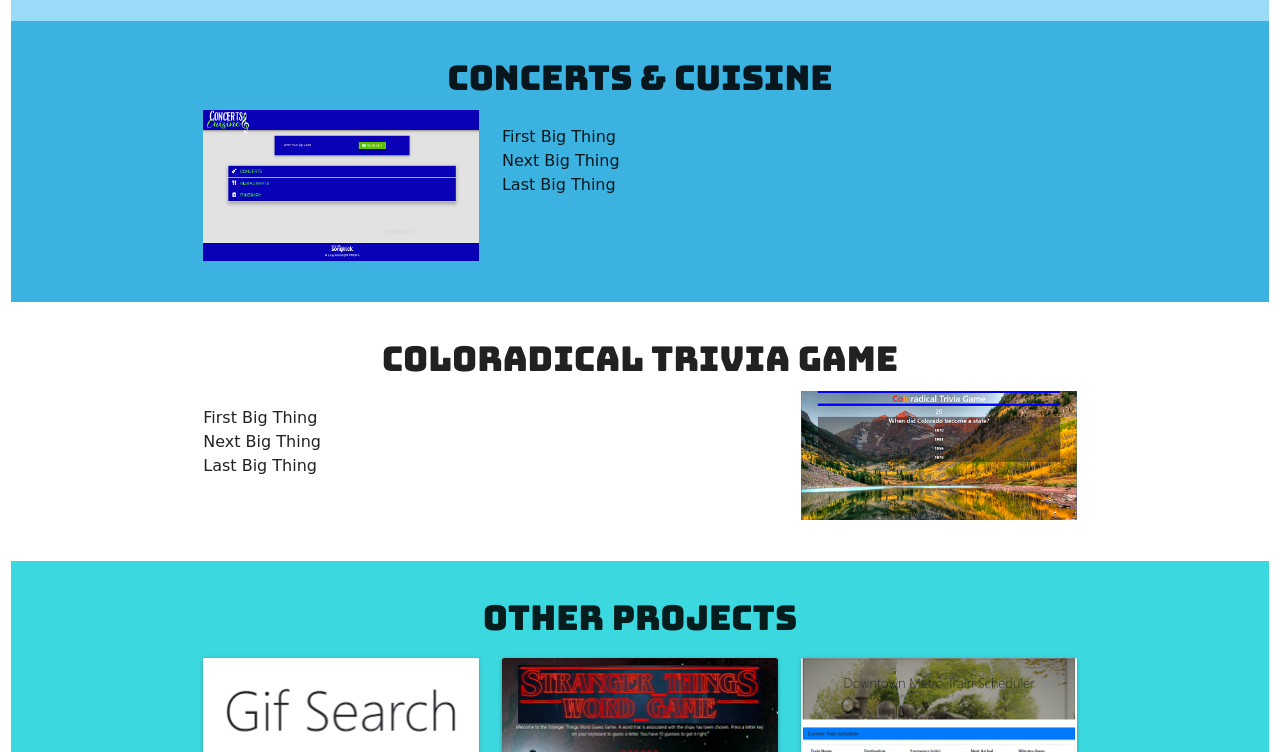
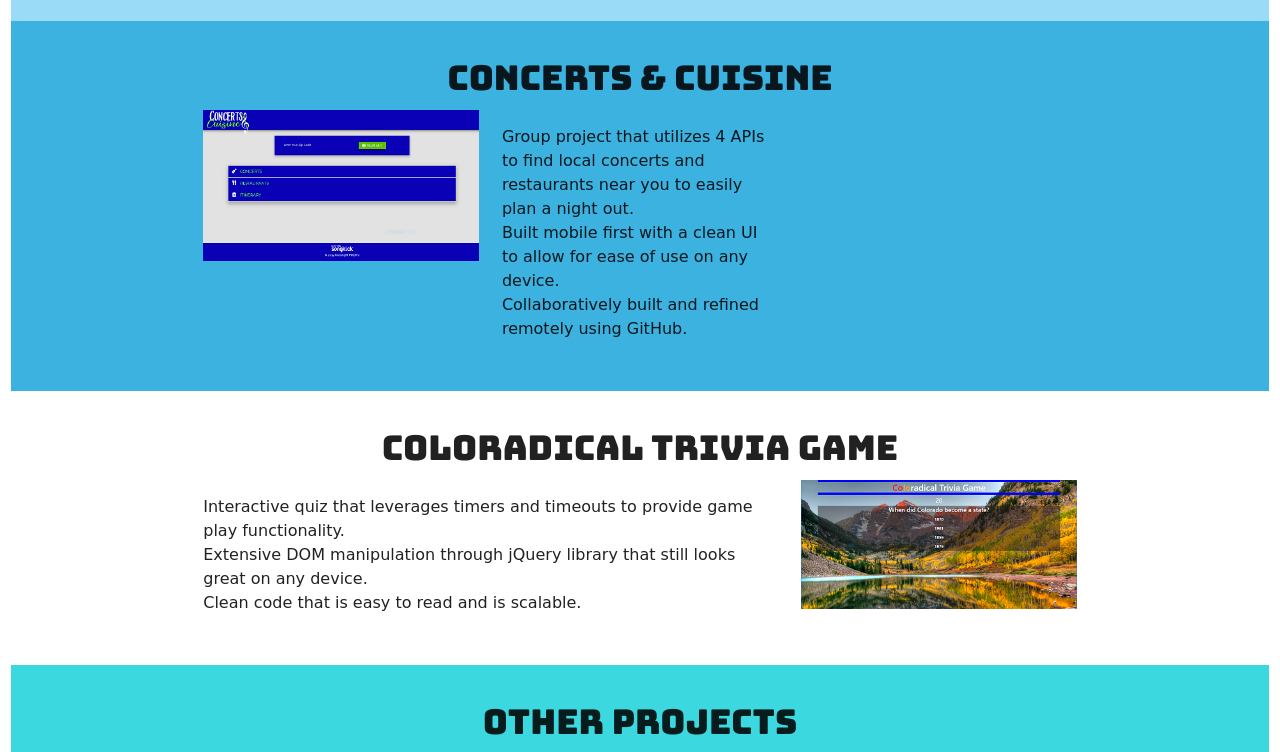
Before and after one commit to dirkcallaway/portfolio, a plain HTML site: page index.html in a window 1280 px wide. Shown: the part 980-1732 px from the top of the page. Drawn offline with nearby package versions, Linux system fonts and the light colour scheme; a web font is replaced by a local one.

Commit message:
Finished coding projects in HTML

```diff
--- a/index.html
+++ b/index.html
@@ -2,6 +2,7 @@
 <html>
 
 <head>
+  <title>MJP Portfolio</title>
   <!--Google Fonts-->
   <link href="https://fonts.googleapis.com/css?family=Bungee|Bungee+Shade|Londrina+Solid" rel="stylesheet">
   <!--Import Google Icon Font-->
@@ -102,9 +103,9 @@
             </div>
             <div class="col s12 m8 l4">
               <ul>
-                <li class="lon">First Big Thing</li>
-                <li class="lon">Next Big Thing</li>
-                <li class="lon">Last Big Thing</li>
+                <li class="lon">Group project that utilizes 4 APIs to find local concerts and restaurants near you to easily plan a night out.</li>
+                <li class="lon">Built mobile first with a clean UI to allow for ease of use on any device.</li>
+                <li class="lon">Collaboratively built and refined remotely using GitHub.</li>
               </ul>
             </div>
           </div>
@@ -118,9 +119,9 @@
             <h4 class="bungee center">Coloradical Trivia Game</h4>
             <div class="col s12 m8 l8">
               <ul>
-                <li class="lon">First Big Thing</li>
-                <li class="lon">Next Big Thing</li>
-                <li class="lon">Last Big Thing</li>
+                <li class="lon">Interactive quiz that leverages timers and timeouts to provide game play functionality.</li>
+                <li class="lon">Extensive DOM manipulation through jQuery library that still looks great on any device.</li>
+                <li class="lon">Clean code that is easy to read and is scalable.</li>
               </ul>
             </div>
             <div class="col s12 m4 l4">
```
